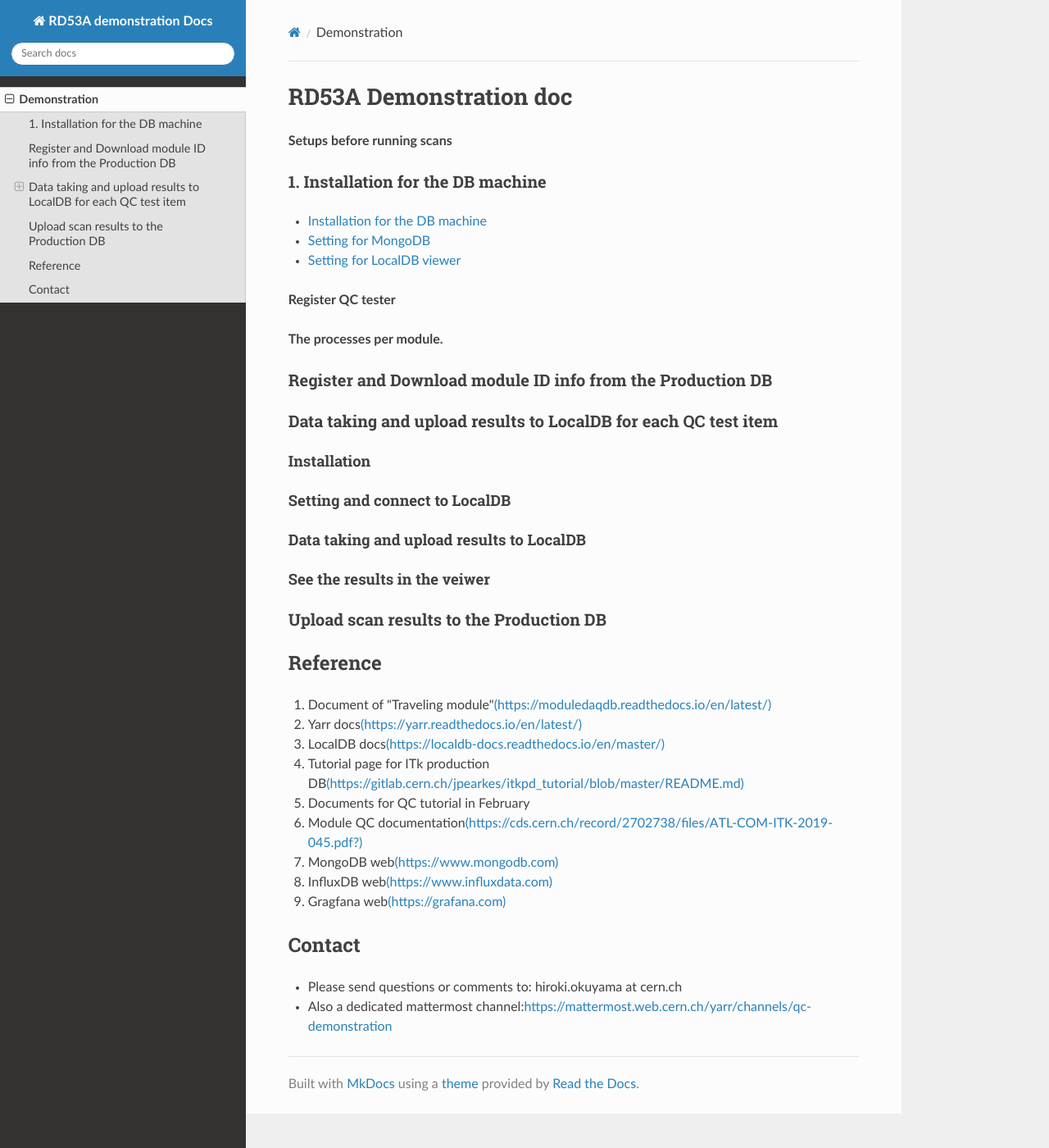
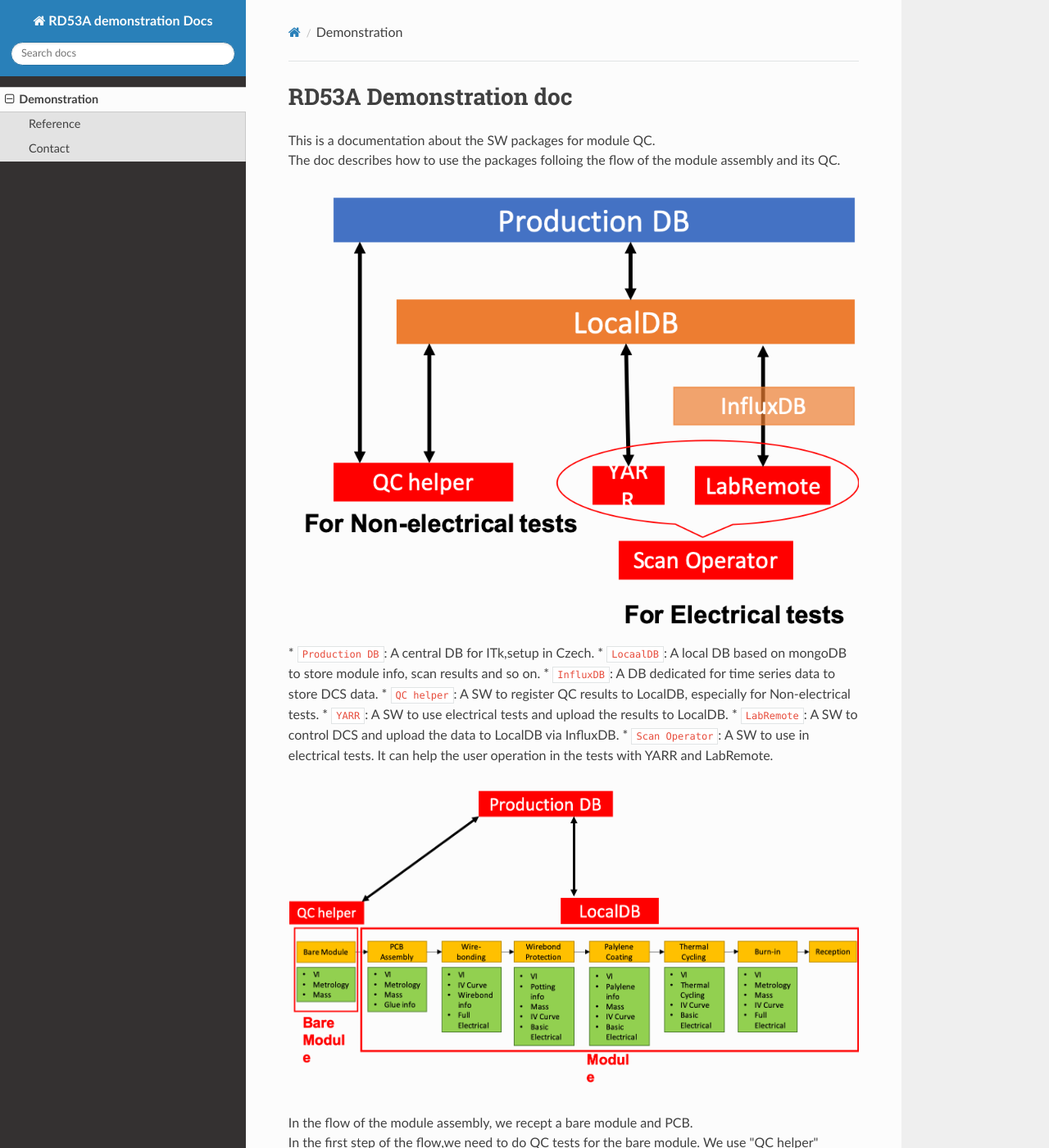
Before and after one commit to jlab-hep/-rd53a_software_doc, an MkDocs documentation site: the page built from docs/rd53a_demo_flow.md, in a window 1280 px wide and 1400 px high. Shown: the whole window at 82% size. Built offline with MkDocs 1.6.1, drawn with Linux system fonts in a browser that asks for light colours; nearby versions of some CDN libraries; old or Windows-style settings are respelled for this version of MkDocs; some of the changed text lies outside the part shown.

Commit message:
edit the top page

```diff
--- a/docs/rd53a_demo_flow.md
+++ b/docs/rd53a_demo_flow.md
@@ -1,29 +1,29 @@
 # RD53A Demonstration doc
 
-**Setups before running scans**
-### 1. Installation for the DB machine
-* [Installation for the DB machine](database_demonstration_install_db_machine.md)
-* [Setting for MongoDB](database_demonstration_mongodb.md)
-* [Setting for LocalDB viewer](database_demonstration_viewer.md)
+This is a documentation about the SW packages for module QC.<br>
+The doc describes how to use the packages folloing the flow of the module assembly and its QC.<br>
 
-**Register QC tester**
+![SW_structure](images/SW_structure.png)
+* `Production DB`: A central DB for ITk,setup in Czech.
+* `LocaalDB`: A local DB based on mongoDB to store module info, scan results and so on.
+* `InfluxDB`: A DB dedicated for time series data to store DCS data.
+* `QC helper`: A SW to register QC results to LocalDB, especially for Non-electrical tests.
+* `YARR`: A SW to use electrical tests and upload the results to LocalDB.
+* `LabRemote`: A SW to control DCS and upload the data to LocalDB via InfluxDB.
+* `Scan Operator`: A SW to use in electrical tests. It can help the user operation in the tests with YARR and LabRemote.
 
-**The processes per module.**
+![Stage_and_SW](images/Stage_and_SW.png)
 
-### Register and Download module ID info from the Production DB
+In the flow of the module assembly, we recept a bare module and PCB.<br>
+In the first step of the flow,we need to do QC tests for the bare module. We use "QC helper"
 
-### Data taking and upload results to LocalDB for each QC test item
+**Flow for Bare module QC**
+* [bare_module_QC_flow](bare_module_QC_flow.md)
 
-#### Installation
-#### Setting and connect to LocalDB
-#### Data taking and upload results to LocalDB
-#### See the results in the veiwer
-
-### Upload scan results to the Production DB
-
+**Flow for module(bare + flex) QC**
+* [module_QC_flow](module_QC_flow.md)
 
 ## Reference
-
 1. Document of "Traveling module"[(https://moduledaqdb.readthedocs.io/en/latest/)](https://moduledaqdb.readthedocs.io/en/latest/)
 2. Yarr docs[(https://yarr.readthedocs.io/en/latest/)](https://yarr.readthedocs.io/en/latest/)
 3. LocalDB docs[(https://localdb-docs.readthedocs.io/en/master/)](https://localdb-docs.readthedocs.io/en/master/)
```
Also changed, not shown: docs/bare_module_QC.md (added, +1 -0 lines), docs/module_QC.md (added, +1 -0 lines), docs/images/SW_structure.png (added), docs/images/Stage_and_SW.png (added).
